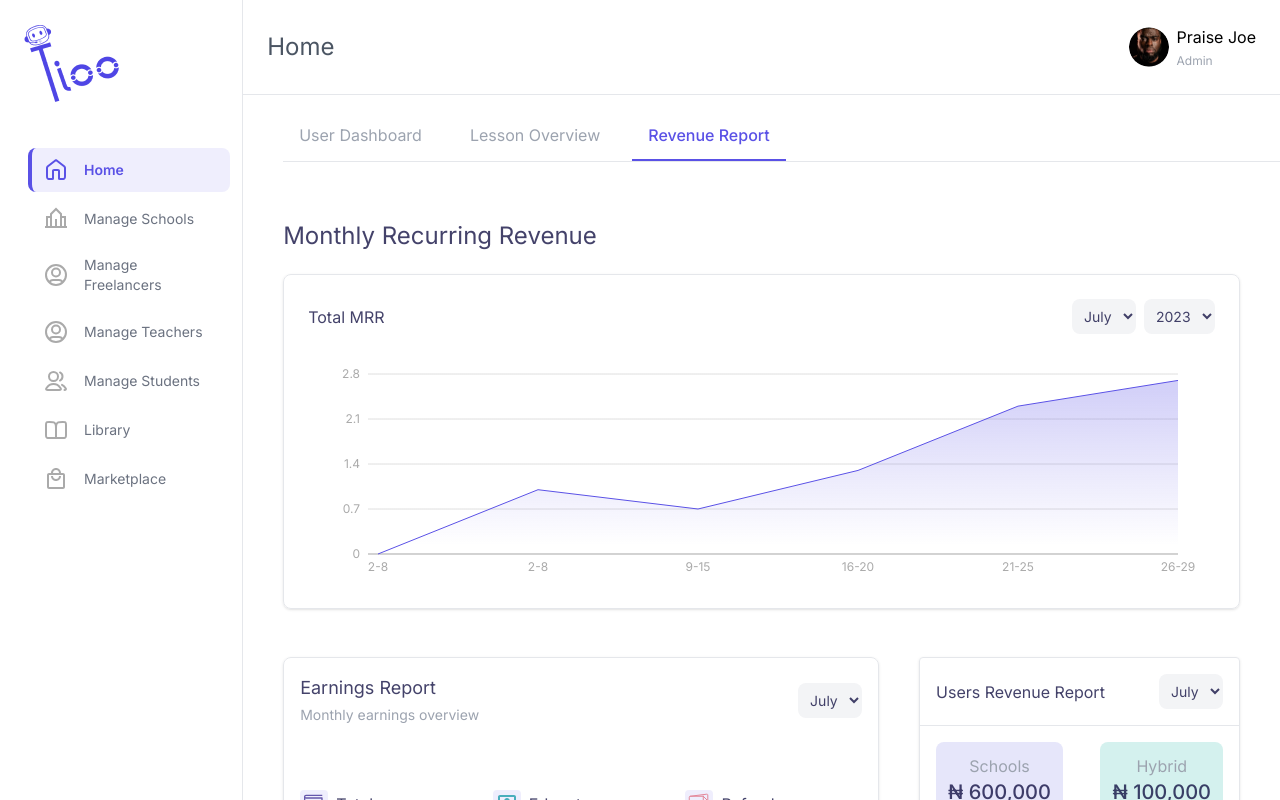
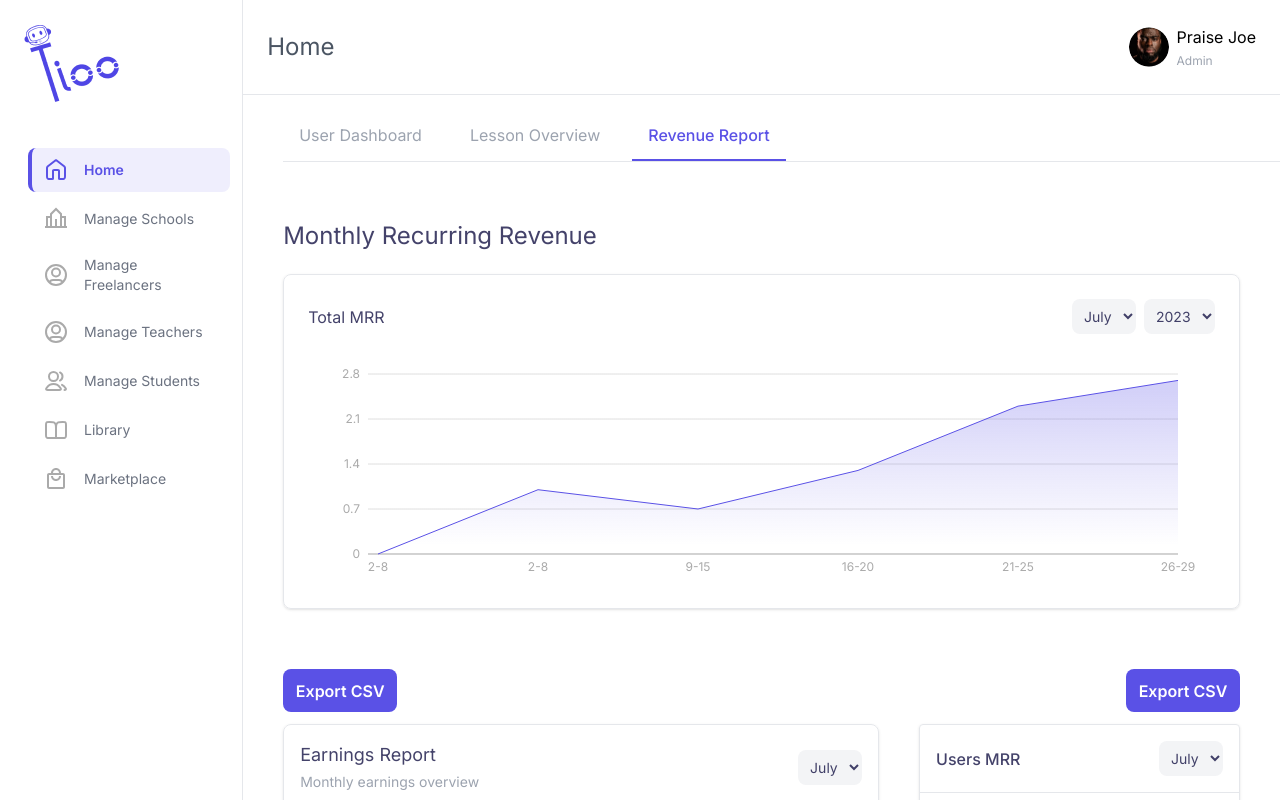
Before and after one commit to debug-evenstar/TiooAdminDashboard, a React (Vite) app: page / in a window 1280 px wide. Both pictures are taken after a click on the item "Revenue Report". Built offline with nearby package versions, Linux system fonts and the light colour scheme.

Commit message:
build config test

```diff
--- a/src/components/homeTabs/reportTab/earningsReport.tsx
+++ b/src/components/homeTabs/reportTab/earningsReport.tsx
@@ -2,6 +2,7 @@ import Select from "../../select/select";
 import walletImage from '../../../assets/icons/wallet.svg';
 import educatorsImage from '../../../assets/icons/educators.svg';
 import referalsImage from '../../../assets/icons/referals.svg';
+import Button from "../../button/button";
 
 type EarningsCardProps = {
     title: string;
@@ -44,7 +45,10 @@ export default function EarningsReport() {
     ];
 
     return (
+        <>
+            <Button className="my-3">Export CSV</Button>
             <div className="p-4 rounded-[8px] border shadow w-full">
+
                 <div className="flex items-center justify-between">
                     <div>
                         <h1 className="text-lg text-primary">Earnings Report</h1>
@@ -66,5 +70,6 @@ export default function EarningsReport() {
                     <h2 className="my-3 text-3xl font-[600]">₦ 1,500,000</h2>
                 </div>
             </div>
+        </>
     )
 }
--- a/src/components/homeTabs/reportTab/reportTab.tsx
+++ b/src/components/homeTabs/reportTab/reportTab.tsx
@@ -13,7 +13,7 @@ export default function ReportTabComponent(): JSX.Element {
                     <EarningsReport />
                     <div className="mt-10">
                         <Button>Export CSV</Button>
-                        <div className="h-[140px] mt-5 bg-light rounded-[8px] p-4 flex justify-between flex-col">
+                        <div className="h-[140px] mt-3 bg-light rounded-[8px] p-4 flex justify-between flex-col">
                             <div className="flex justify-between items-center">
                                 <div>
                                     <h1 className="font-[500]">School's Mark-up</h1>
@@ -33,6 +33,9 @@ export default function ReportTabComponent(): JSX.Element {
                     </div>
                 </div>
                 <div className="w-[35%]">
+                    <div className="flex justify-end">
+                        <Button className="my-3">Export CSV</Button>
+                    </div>
                     <UsersRevenueReport />
                 </div>
             </div>
--- a/src/components/homeTabs/reportTab/usersRevenueReport.tsx
+++ b/src/components/homeTabs/reportTab/usersRevenueReport.tsx
@@ -9,13 +9,13 @@ type TUsersRevenueReportProps = {
 
 function UserSRevenueCard({ title, amount, percentage, color }: TUsersRevenueReportProps) {
     return (
-        <div className={`mb-4 p-3 flex w-fit min-w-[120px] rounded-[8px] flex-col ${color} items-center`}>
+        <div className={`mb-12 p-3 flex w-fit min-w-[120px] rounded-[8px] flex-col ${color} items-center`}>
             <h1 className="text-gray-400">{title}</h1>
             <h2 className="font-[500] text[#030036] text-xl">₦ {amount.toLocaleString()}</h2>
 
             <h3 className=" mt-2 font-[600] text-sm text-[#249B11] flex space-x-2">
                 <svg width="17" height="16" viewBox="0 0 17 16" fill="none" xmlns="http://www.w3.org/2000/svg">
-                    <path d="M8.5 15V1M8.5 1L1.5 8M8.5 1L15.5 8" stroke="#249B11" stroke-width="2" stroke-linecap="round" stroke-linejoin="round" />
+                    <path d="M8.5 15V1M8.5 1L1.5 8M8.5 1L15.5 8" stroke="#249B11" strokeWidth="2" strokeLinecap="round" strokeLinejoin="round" />
                 </svg>
                 <span>
                     +{percentage}%
@@ -47,7 +47,7 @@ export default function UsersRevenueReport() {
     return (
         <div className=" shadow rounded border w-full">
             <div className="p-4 border-b flex items-center justify-between font-[400]">
-                <h1>Users Revenue Report</h1>
+                <h1 className="font-[500]">Users MRR</h1>
                 <Select>
                     <option value="">July</option>
                 </Select>
@@ -58,6 +58,19 @@ export default function UsersRevenueReport() {
                         <UserSRevenueCard color={colors[index]} key={index} {...props} />
                     ))
                 }
+                <div className={`mb-12 py-3 px-1 flex w-fit max-w-[136px] rounded-[8px] flex-col bg-[#4F46E5] text-white items-center`}>
+                    <h1 className="">Total</h1>
+                    <h2 className="font-[500] text-xl">₦ 2,000,000</h2>
+
+                    <h3 className=" mt-2 font-[600] text-sm flex space-x-2">
+                        <svg width="17" height="16" viewBox="0 0 17 16" fill="none" xmlns="http://www.w3.org/2000/svg">
+                            <path d="M8.5 15V1M8.5 1L1.5 8M8.5 1L15.5 8" stroke="white" strokeWidth="2" strokeLinecap="round" strokeLinejoin="round" />
+                        </svg>
+                        <span>
+                            +12.5%
+                        </span>
+                    </h3>
+                </div>
             </div>
         </div>
     )
```
Lines whose indentation alone changed are shown as unchanged.
